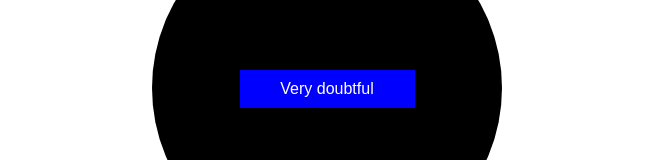
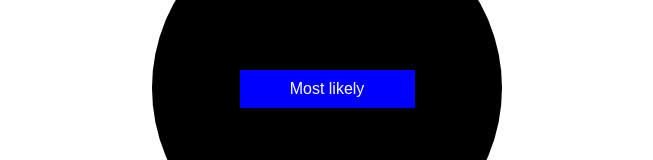
Before and after one commit to thinkful-c16/react-onedayproject-firoz-nicole, a React (Create React App) app in the folder 8ball/: page / in a window 1280 px wide. Both pictures are taken after typing "Sample" into the empty fields and a click on the button "Submit". Shown: the part 238-398 px from the top of the page, without its empty margins (313-966 px from the left). Built offline with nearby package versions, Linux system fonts and the light colour scheme.

Commit message:
implemented the backend of the additional feature

```diff
--- a/8ball/src/Answer.js
+++ b/8ball/src/Answer.js
@@ -1,14 +1,12 @@
 import React from 'react';
 import './answer.css';
-const data = require('./8ballresponse.json');
 
-export default function Answer (){
-    let randomResponse = data[Math.floor(Math.random()*data.length)];
+export default function Answer (props){
     return (
         <div className="circle" >
 
                 <div className="answer">
-                    {randomResponse.answer}
+                    {props.answer}
                 </div>
 
         </div>
--- a/8ball/src/App.js
+++ b/8ball/src/App.js
@@ -2,23 +2,46 @@ import React from 'react';
 import './App.css';
 import Question from './Question';
 import Answer from './Answer';
+const data = require('./8ballresponse.json');
+
 
 export default class App extends React.Component {
   constructor(props) {
     super(props)
     this.state = {
       response: false,
+      questions: [],
+      answers: [],
+      currentAnswer: ''
     }
   }
 
+  generateAnswer(){
+    let randomResponse = data[Math.floor(Math.random()*data.length)];
+    return randomResponse.answer;
+  }
+
   onSubmit() {
+    const questions = (document.getElementById("questionBox").value);
+    const answer = this.generateAnswer();
+    const newQuestions = this.state.questions.slice(0);
+    const newAnswers = this.state.answers.slice(0);
+
+    newQuestions.push(questions);
+    newAnswers.push(answer);
+
     document.getElementById("questionBox").value='';
+    console.log(newQuestions, newAnswers, answer);
     this.setState ({
-      response: true
+      response: true,
+      questions: newQuestions,
+      answers: newAnswers,
+      currentAnswer: answer
     })
   }
 
   render()  {
+    console.log(this.state);
     if (!(this.state.response)) {
     return (
       <div>
@@ -31,7 +54,7 @@ export default class App extends React.Component {
           <Question
           onSubmit={() => this.onSubmit()}
           />
-          <Answer />
+          <Answer answer={this.state.currentAnswer}/>
         </div>
       )
     }
--- a/8ball/src/Question.js
+++ b/8ball/src/Question.js
@@ -2,18 +2,22 @@ import React from 'react';
 
 import './question.css';
 
-export default function Question(props) {
+export default class Question extends React.Component {
+    constructor(props){
+        super(props)
+    }
 
+    render(){
         return (
             <div>
                 <h1>Magic 8 Ball</h1>
                     <div className="questionDiv">
                         <input className="question" type="text" id="questionBox" required/>
-                    <button onClick={() => props.onSubmit()} >Submit</button>
+                        <button onClick={() => this.props.onSubmit()} >Submit</button>
                     </div>
             </div>
         )
-
+}
 }
 
 //=== potential features ===
```
Lines whose indentation alone changed are shown as unchanged.
